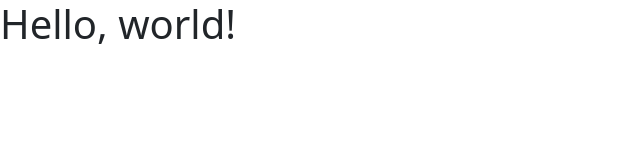
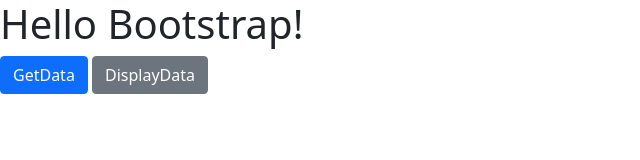
Before and after one commit to abhay-ag/jQuery, a plain HTML site: page AJAX/index.html in a window 1280 px wide. Shown: the whole page, without its empty margins (0-640 px from the left). Drawn offline with nearby package versions, Linux system fonts and the light colour scheme.

Commit message:
Buttons Added

```diff
--- a/AJAX/index.html
+++ b/AJAX/index.html
@@ -7,7 +7,9 @@
     <title>Hello, world!</title>
   </head>
   <body>
-    <h1>Hello, world!</h1>
+    <h1>Hello Bootstrap!</h1>
+    <button type="button" class="btn btn-primary">GetData</button>
+    <button type="button" class="btn btn-secondary">DisplayData</button>
     <script src="https://cdn.jsdelivr.net/npm/bootstrap@5.1.3/dist/js/bootstrap.bundle.min.js" integrity="sha384-ka7Sk0Gln4gmtz2MlQnikT1wXgYsOg+OMhuP+IlRH9sENBO0LRn5q+8nbTov4+1p" crossorigin="anonymous"></script>
     <script src="../jquery-3.6.0.js"></script>
     <script src="./app.js"></script>
```
